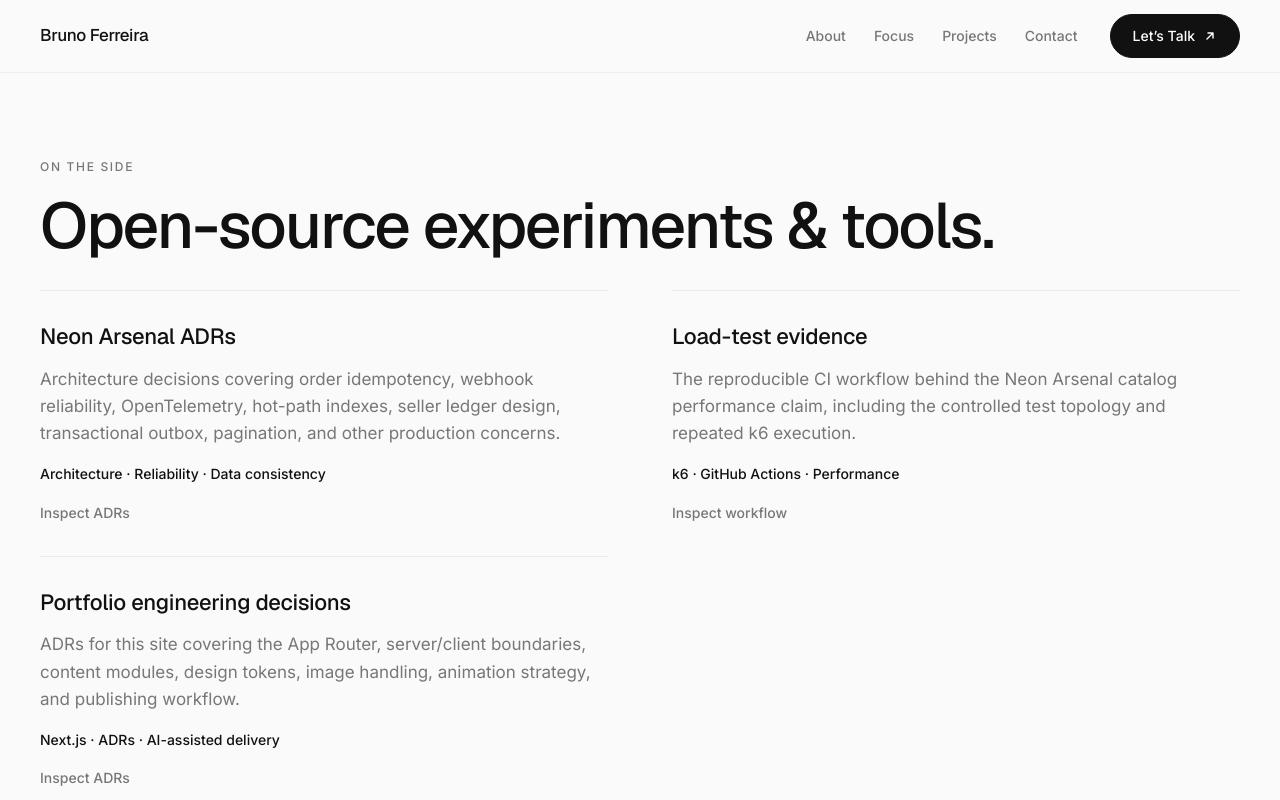
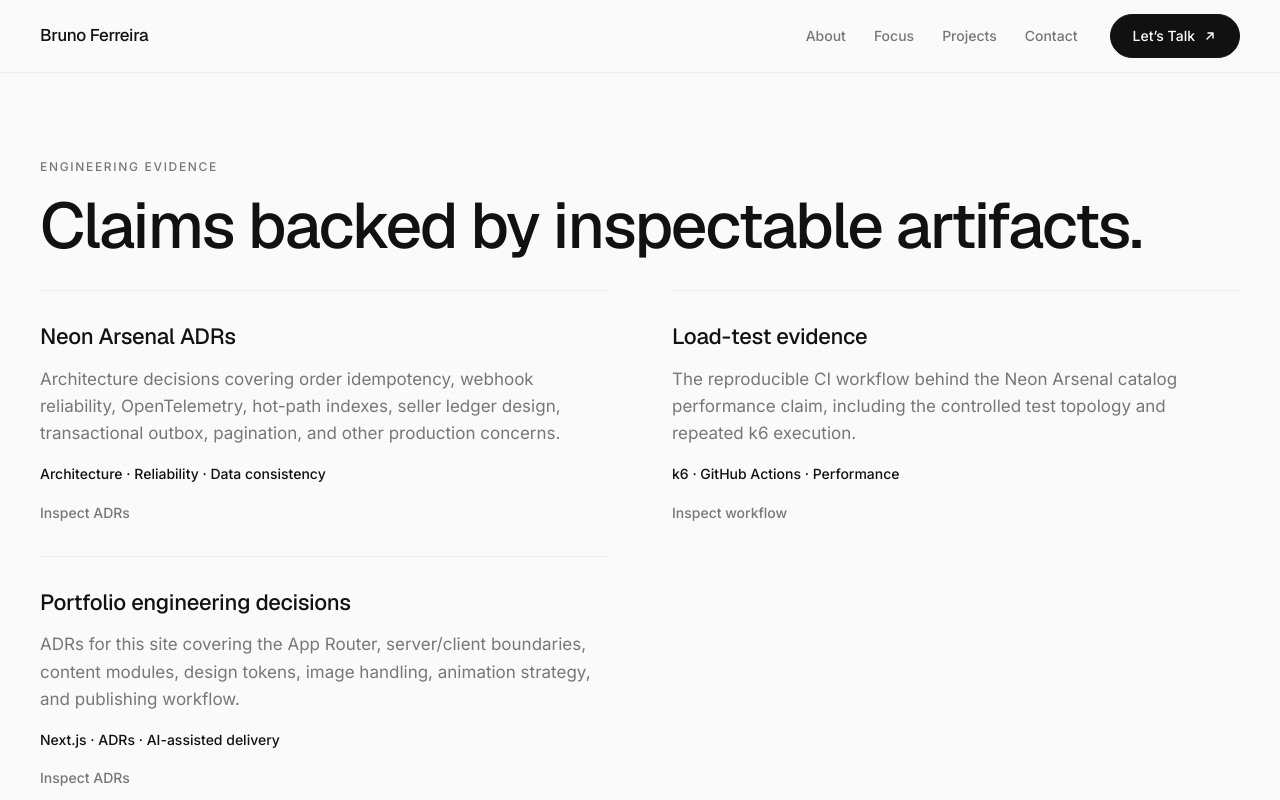
Before and after one commit to Bruno2K/bruno-portfolio, a Next.js app: page /side-projects in a window 1280 px wide. Shown: the top 800 px of the page. Built offline with nearby package versions, Linux system fonts and the light colour scheme.

Commit message:
refactor: reposition side projects route as engineering evidence

```diff
--- a/src/app/side-projects/page.tsx
+++ b/src/app/side-projects/page.tsx
@@ -5,16 +5,16 @@ import { SideProjectItem } from "@/components/ui/side-project-item";
 import { sideProjects } from "@/content/side-projects";
 
 export const metadata: Metadata = {
-  title: "Side projects",
-  description: "Open-source experiments and tools.",
+  title: "Engineering evidence",
+  description: "Architecture decisions, performance evidence, and implementation artifacts you can inspect.",
 };
 
 export default function SideProjectsPage() {
   return (
     <main id="main" className="section-block">
       <Container>
-        <p className="text-eyebrow">On the side</p>
-        <h1 className="text-display mt-5">Open-source experiments & tools.</h1>
+        <p className="text-eyebrow">Engineering evidence</p>
+        <h1 className="text-display mt-5">Claims backed by inspectable artifacts.</h1>
         <div className="mid:grid-cols-2 mt-8 grid gap-x-16">
           {sideProjects.map((project) => (
             <SideProjectItem key={project.slug} project={project} />
```
